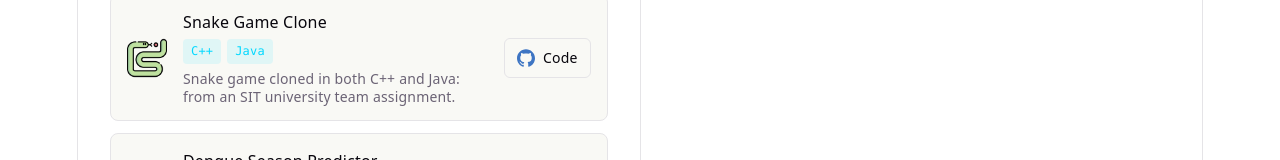
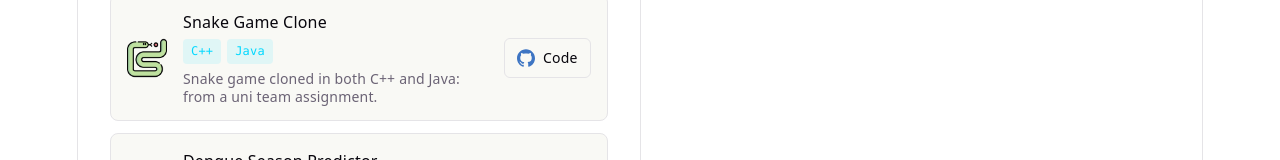
Before and after one commit to jrenjq/jrenjq-website, a React (Vite) app in the folder frontend/: page / in a window 1280 px wide. Shown: the part 1160-1320 px from the top of the page. Built offline with nearby package versions, Linux system fonts and the light colour scheme.

Commit message:
Pushed DEV frontend source files 2026-11-10 14:52:56

```diff
--- a/frontend/src/App.jsx
+++ b/frontend/src/App.jsx
@@ -43,7 +43,7 @@ const projects = [
   {
     title: 'Snake Game Clone',
     tags: ['C++', 'Java'],
-    subtitle: 'Snake game cloned in both C++ and Java: from an SIT university team assignment.',
+    subtitle: 'Snake game cloned in both C++ and Java: from a uni team assignment.',
     icon: snakeIcon,
     type: 'project',
     repo: 'https://github.com/jrenjq/Snake-Game-Clone',
```
